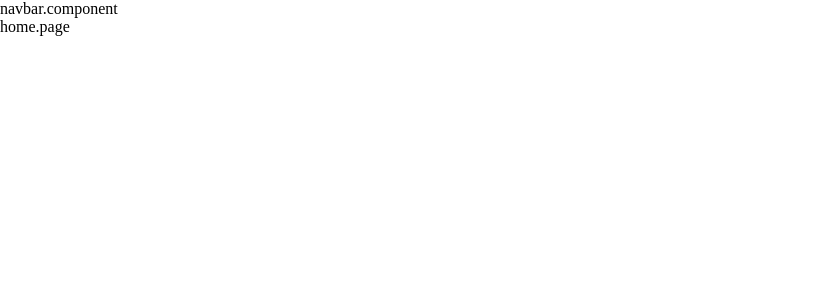
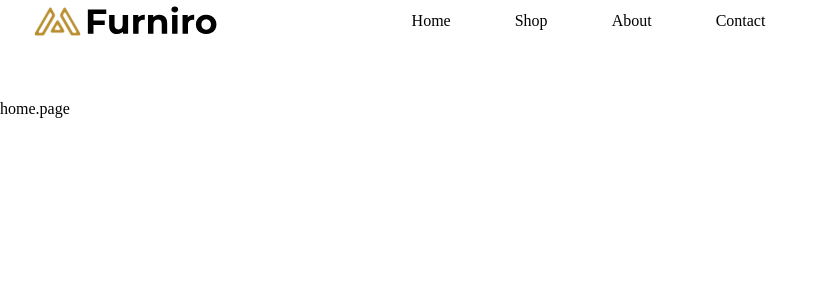
Before and after one commit to manienrico/furniture, a React (Create React App) app: page / in a window 1280 px wide. Shown: the top 300 px of the page, without its empty margins (0-829 px from the left). Built offline with nearby package versions, Linux system fonts and the light colour scheme.

Commit message:
navbar logo, menu nav and header icon addition and styling

```diff
--- a/src/components/navbar/navbar.component.jsx
+++ b/src/components/navbar/navbar.component.jsx
@@ -1,12 +1,65 @@
-import { Outlet,NavLink } from 'react-router-dom'
+import { Icon, InlineIcon } from "@iconify/react"
+
+import { ReactComponent as Furniro } from "../../assets/SkinClinic.svg"
+import { ReactComponent as FurniroLogo } from "../../assets/logo.svg"
+
+import { Outlet,NavLink, Link } from 'react-router-dom'
+
+import { Fragment } from 'react'
 
 import './navbar.styles.css'
 
 export default function Navbar() {
   return (
-    <div>
-    navbar.component
-    <Outlet />
-    </div>
+    <Fragment>
+    <header>
+      <div className='navbar-container'>
+        <NavLink to="/">
+          <div className="logo-container">
+            <div className="left-logo"><FurniroLogo className="logo" /></div>
+            <div className="right-logo"><Furniro className="logo-word" /></div>
+          </div>
+        </NavLink>
+          <nav>
+            <NavLink exact
+            to="/"
+            activeClassName="active"
+            className="navlink">Home</NavLink>
+            <NavLink
+            to="shop"
+            className="navlink" >Shop</NavLink>
+            <NavLink
+            to="about"
+            className="navlink" >About</NavLink>
+            <NavLink
+            to="contact"
+            className="navlink" >Contact</NavLink>
+          </nav>
+          <ul className="header-icons-container">
+            <li>
+
+                <InlineIcon style={{fontSize: '24px', cursor: 'pointer'}} icon="mdi:account-alert-outline" />
+
+            </li>
+            <li>
+
+                <InlineIcon style={{fontSize:'24px', cursor: 'pointer'}} icon="akar-icons:search" />
+
+            </li>
+            <li>
+
+                <InlineIcon style={{fontSize:'24px', cursor: 'pointer'}} icon="akar-icons:heart" />
+
+            </li>
+            <li>
+
+                <InlineIcon style={{fontSize:'24px', cursor: 'pointer'}} icon="ant-design:shopping-cart-outlined" onClick={{}} />
+
+            </li>
+          </ul>
+      </div>
+      </header>
+      <Outlet />
+    </Fragment>
   )
 }
--- a/src/components/navbar/navbar.styles.css
+++ b/src/components/navbar/navbar.styles.css
@@ -0,0 +1,51 @@
+header{
+    width: 100%;
+    height: 100px;
+    background-color: #fff;
+}
+.navbar-container{
+    margin: 0rem 2rem;
+    display: flex;
+    justify-content: space-between;
+    height: 41px;
+}
+.logo-container{
+    display: flex;
+    justify-content: space-between;
+    align-items: center;
+    width: 185px;
+    height: 41px;
+}
+.left-logo{
+    width: 50px;
+    height: 32px;
+}
+.right-logo{
+    width: 130px;
+    height: 41px;
+}
+.logo,.logo-word{
+    width: 100%;
+    height: 100%;
+}
+nav{
+    display: flex;
+    justify-content: space-evenly;
+    align-items: center;
+    /* width: 430px;
+    height: 24px; */
+}
+
+.navlink{
+    text-align: center;
+    padding: 2rem;
+}
+.header-icons-container{
+    display: flex;
+    justify-content: center;
+    align-items: center;
+}
+ul li{
+    list-style: none;
+    padding: 0rem 1.5rem;
+}
--- a/src/index.css
+++ b/src/index.css
@@ -3,3 +3,9 @@
   padding: 0;
   box-sizing: border-box;
 }
+a{
+  text-decoration: none;
+  color: #000;
+}
+.pending{}
+.active{}
```
Also changed, not shown: src/assets/SkinClinic.svg (added).
